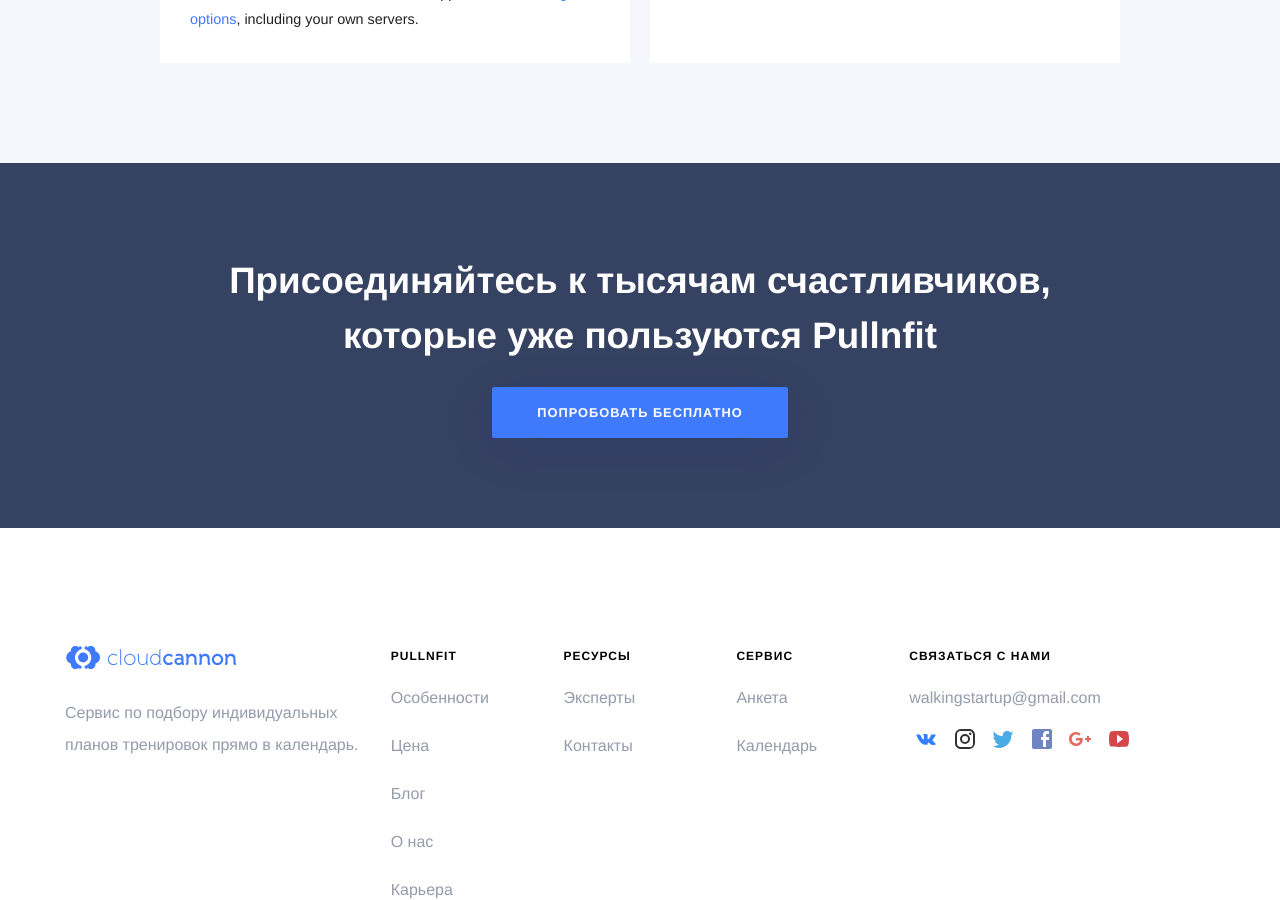
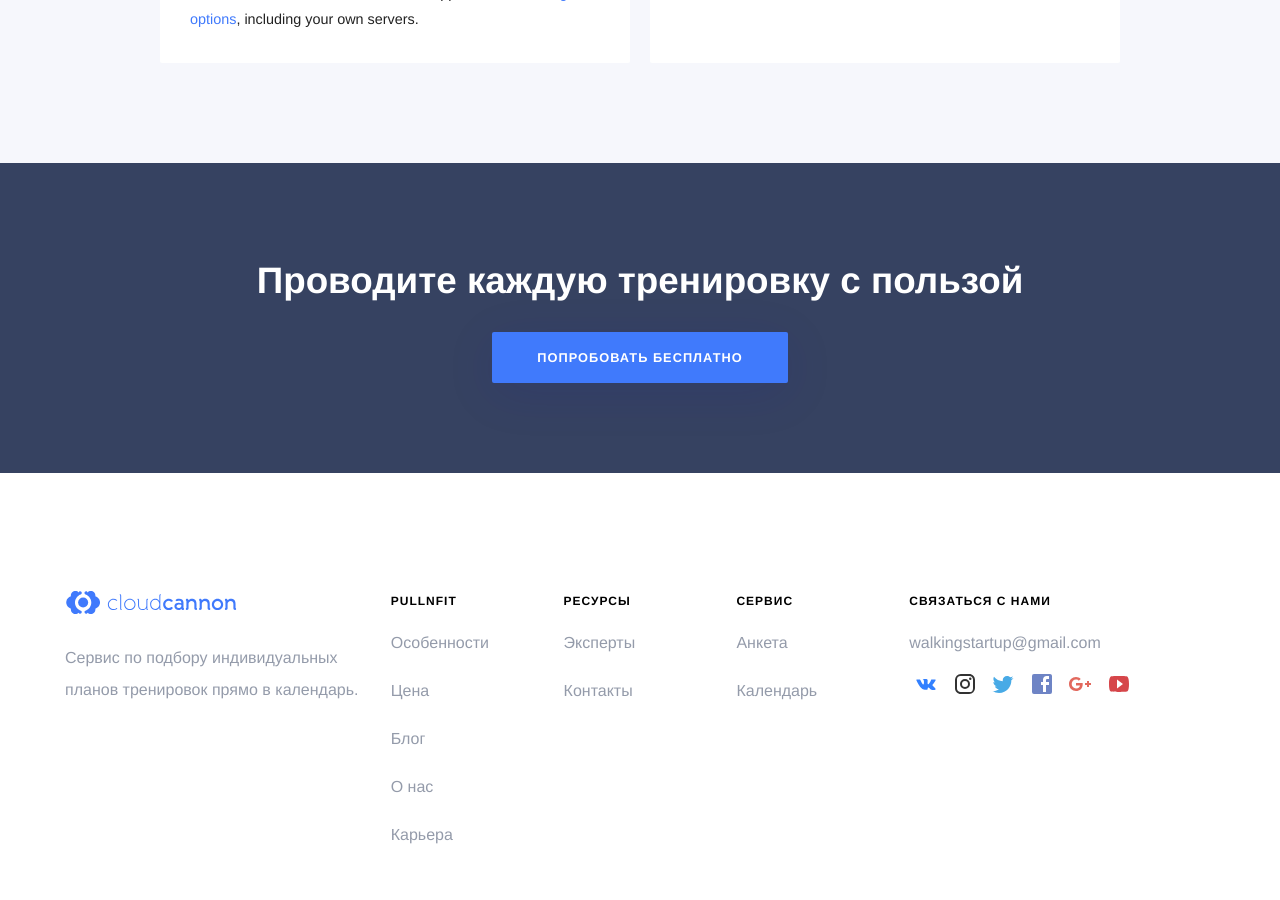
Before and after one commit to RakhimyanTim/adroholic.github.io, a Jekyll site: the page built from pages/pricing.html, in a window 1280 px wide and 900 px high, scrolled down 1928 px. Built offline with Jekyll 4.4.1, drawn with Linux system fonts in a browser that asks for light colours; some web fonts are replaced; some of the changed lines change nothing that is shown.

Commit message:
Update short.html

```diff
--- a/_layouts/short.html
+++ b/_layouts/short.html
@@ -23,4 +23,4 @@
 	</div>
 </div>
 
-{% include components/cta/main.html text="Присоединяйтесь к тысячам счастливчиков, которые уже пользуются Pullnfit" button="Попробовать бесплатно" %}
+{% include components/cta/main.html text="Проводите каждую тренировку с пользой" button="Попробовать бесплатно" %}
```
